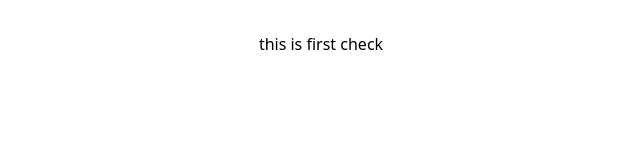
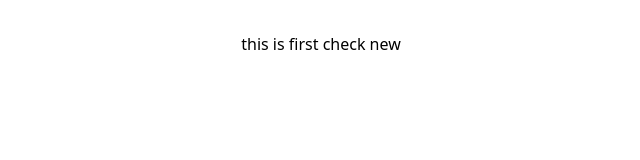
Before and after one commit to naveenchanderkp/glamandglow, a React (Vite) app in the folder frontend/: page / in a window 1280 px wide. Shown: the top 160 px of the page, without its empty margins (319-959 px from the left). Built offline with nearby package versions, Linux system fonts and the light colour scheme.

Commit message:
again chenck

```diff
--- a/frontend/src/App.jsx
+++ b/frontend/src/App.jsx
@@ -7,7 +7,7 @@ function App() {
 
   return (
     <>
-        <p>this is first check</p>
+        <p>this is first check new</p>
 
     </>
   )
```
